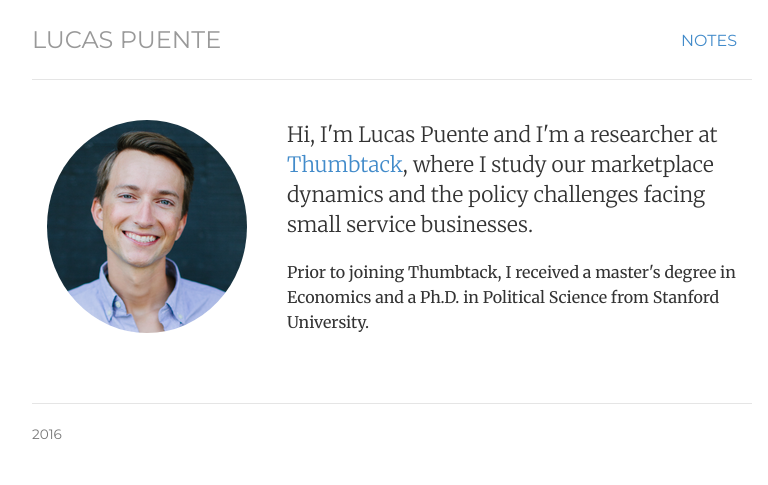
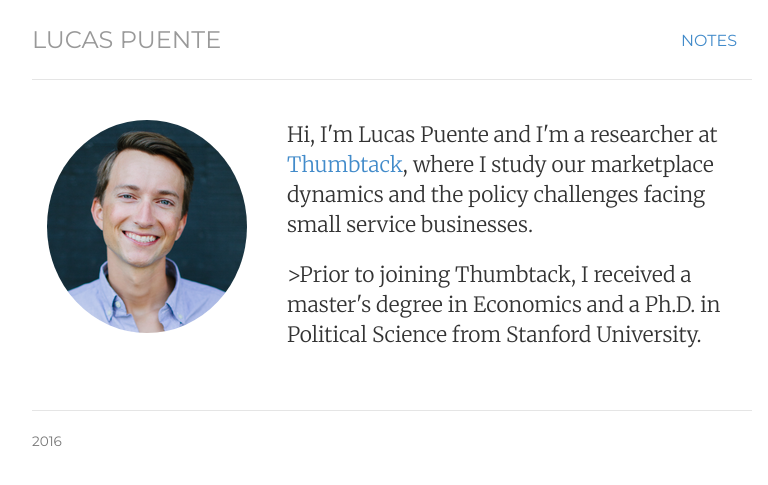
Before and after one commit to LucasPuente/lucaspuente.github.io, a Jekyll site: the page built from index.html, in a window 1280 px wide. Shown: the top 485 px of the page, without its empty margins (248-1016 px from the left). Built offline with Jekyll 4.4.1, drawn with Linux system fonts in a browser that asks for light colours.

Commit message:
Update index.html

```diff
--- a/index.html
+++ b/index.html
@@ -13,7 +13,7 @@
 	</div>
 	<div itemscope itemtype="http://data-vocabulary.org/Person" class="col-sm-8">
 	<p class="lead">Hi, I'm <span itemprop="name">Lucas Puente</span> and I'm a researcher at <a href="https://www.thumbtack.com">Thumbtack</a>, where I study our marketplace dynamics and the policy challenges facing small service businesses. </p>
-	<p>Prior to joining Thumbtack, I received a master's degree in Economics and a Ph.D. in Political Science from Stanford University.</p>
+	<p class="lead">>Prior to joining Thumbtack, I received a master's degree in Economics and a Ph.D. in Political Science from Stanford University.</p>
 	</div>
 </div>
 <!-- </div> -->
```
